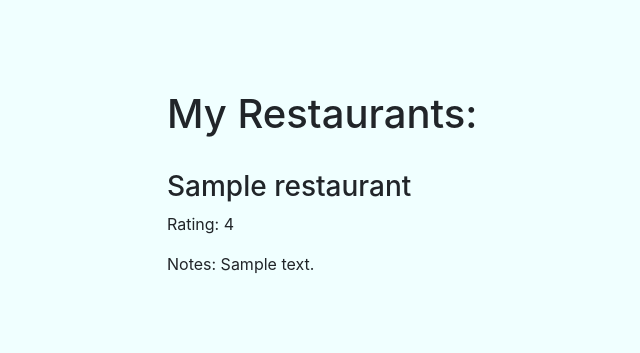
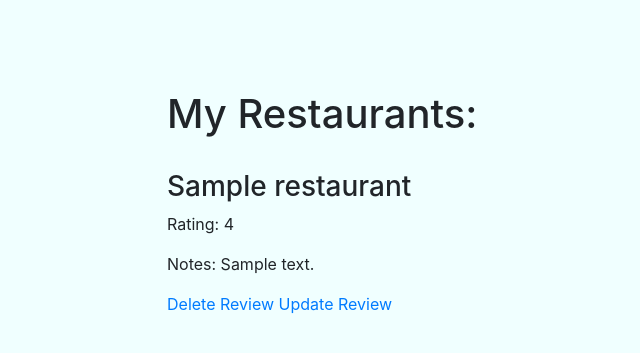
Before and after one commit to nbain00/IS403-project, a Django app: page / in a window 1280 px wide. Shown: the top 353 px of the page, without its empty margins (33-673 px from the left). Run offline with Django 4.2, Linux system fonts and the light colour scheme; tables that the repository leaves empty hold one stand-in row (values such as "Sample post").

Commit message:
added links to update and delete reviews

```diff
--- a/restaurantReviews/urls.py
+++ b/restaurantReviews/urls.py
@@ -5,6 +5,6 @@ from .views import indexPageView, addReviewView, editReviewView, deleteReviewVie
 urlpatterns = [
     path('', indexPageView, name="index"),
     path('create/', addReviewView, name="create"),
-    path('update/', editReviewView, name="update"),
-    path('delete/', deleteReviewView, name="delete"),
+    path('update/<int:reviewID>/', editReviewView, name="update"),
+    path('delete/<int:reviewID>/', deleteReviewView, name="delete"),
 ]
--- a/restaurantReviews/views.py
+++ b/restaurantReviews/views.py
@@ -20,9 +20,13 @@ def addReviewView(request) :
     return render(request, 'restaurantReviews/create.html')
 
 # Edit a review
-def editReviewView(request) :
+def editReviewView(request, reviewID) :
     return render(request, 'restaurantReviews/update.html')
 
 # Delete a review
-def deleteReviewView(request) :
-    return render(request, 'restaurantReviews/delete.html')
+def deleteReviewView(request, reviewID) :
+    data = Review.objects.get(id=reviewID)
+
+    data.delete()
+
+    return indexPageView(request)
--- a/templates/restaurantReviews/index.html
+++ b/templates/restaurantReviews/index.html
@@ -10,6 +10,8 @@
 {% if review.restaurant.id == restaurant.id %}
 <p>Rating: {{review.rating}}</p>
 <p>Notes: {{review.notes}}</p>
+<a href="{% url 'delete' reviewID=review.id %}">Delete Review</a>
+<a href="{% url 'update' reviewID=review.id %}">Update Review</a>
 {% endif %}
 {% endfor %}
 {% endfor %}
```
